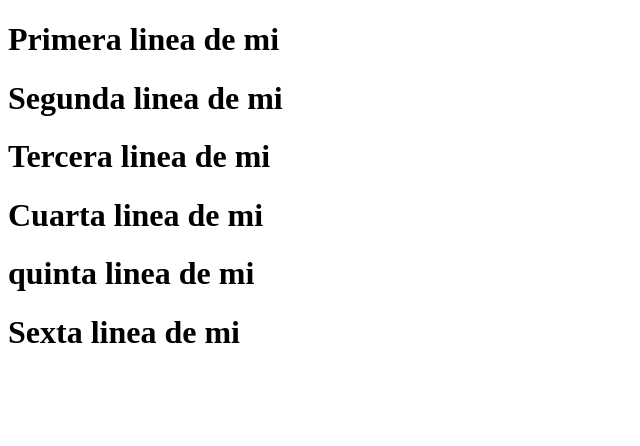
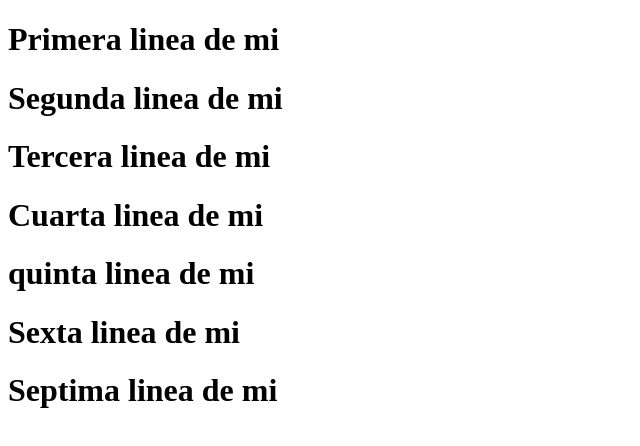
Before and after one commit to tomarioo/clase_git_lunes_tarde, a plain HTML site: page index.html in a window 1280 px wide. Shown: the whole page, without its empty margins (0-640 px from the left). Drawn offline with Linux system fonts and the light colour scheme.

Commit message:
Commit por si acaso

```diff
--- a/index.html
+++ b/index.html
@@ -12,5 +12,6 @@
     <h1>Cuarta linea de mi</h1>
     <h1>quinta linea de mi</h1>
     <h1>Sexta linea de mi</h1>
+    <h1>Septima linea de mi</h1>
 </body>
 </html>
```
